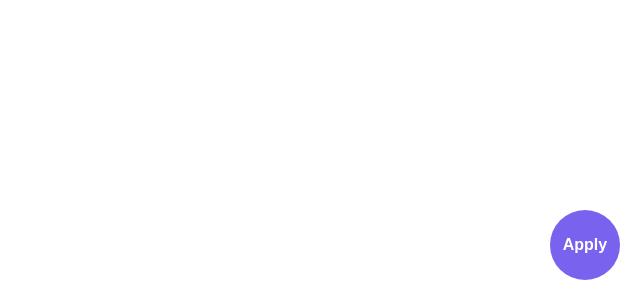
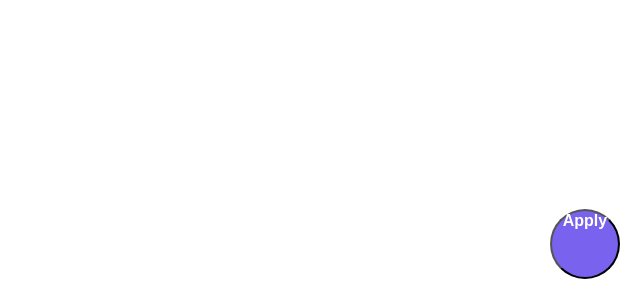
Before and after one commit to spdload/incumato-widget, a website built with webpack: page index.html in a window 1280 px wide. Shown: the part 500-800 px from the top of the page, without its empty margins (640-1280 px from the left). Built offline with nearby package versions, Linux system fonts and the light colour scheme.

Commit message:
change apply btn styles

```diff
--- a/src/style.css
+++ b/src/style.css
@@ -48,18 +48,17 @@ body {
 #widget-btn-apply {
     width: 70px;
     height: 70px;
-	background-color: #7862EE;
+    background-color: #7862ee;
     border-radius: 50%;
+    display: flex;
     position: fixed;
     right: 20px;
-	bottom: 20px;
+    bottom: 21px;
     color: #fff;
     font-weight: 600;
-	cursor: pointer;
     font-size: 16px;
     z-index: 10000;
-	outline: none;
-	border: none;
+    justify-content: center;
 }
 
 #widget-btn-close {
```
Lines whose indentation alone changed are shown as unchanged.
